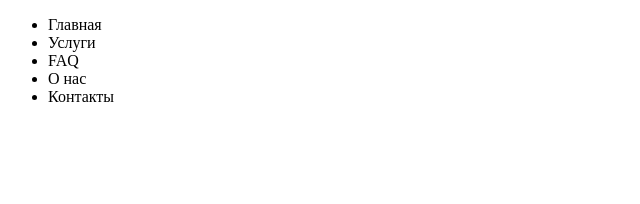
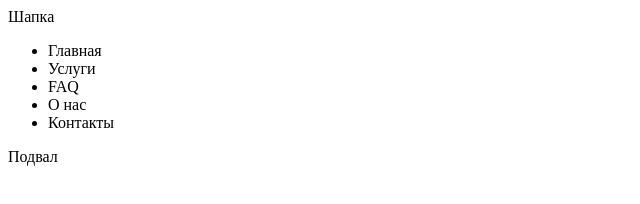
Before and after one commit to ArtakSaakyan/git, a plain HTML site: page about.html in a window 1280 px wide. Shown: the whole page, without its empty margins (0-640 px from the left). Drawn offline with Linux system fonts and the light colour scheme.

Commit message:
Изменили файл index и about

```diff
--- a/about.html
+++ b/about.html
@@ -8,6 +8,8 @@
 </head>
 <body>
 
+    <header>Шапка</header>
+
     <ul>
         <li>Главная</li>
         <li>Услуги</li>
@@ -16,5 +18,7 @@
         <li>Контакты</li>
     </ul>
 
+    <footer>Подвал</footer>
+
 </body>
 </html>
```
Also changed, not shown: index.html (+2 -0 lines), 1 other file.
